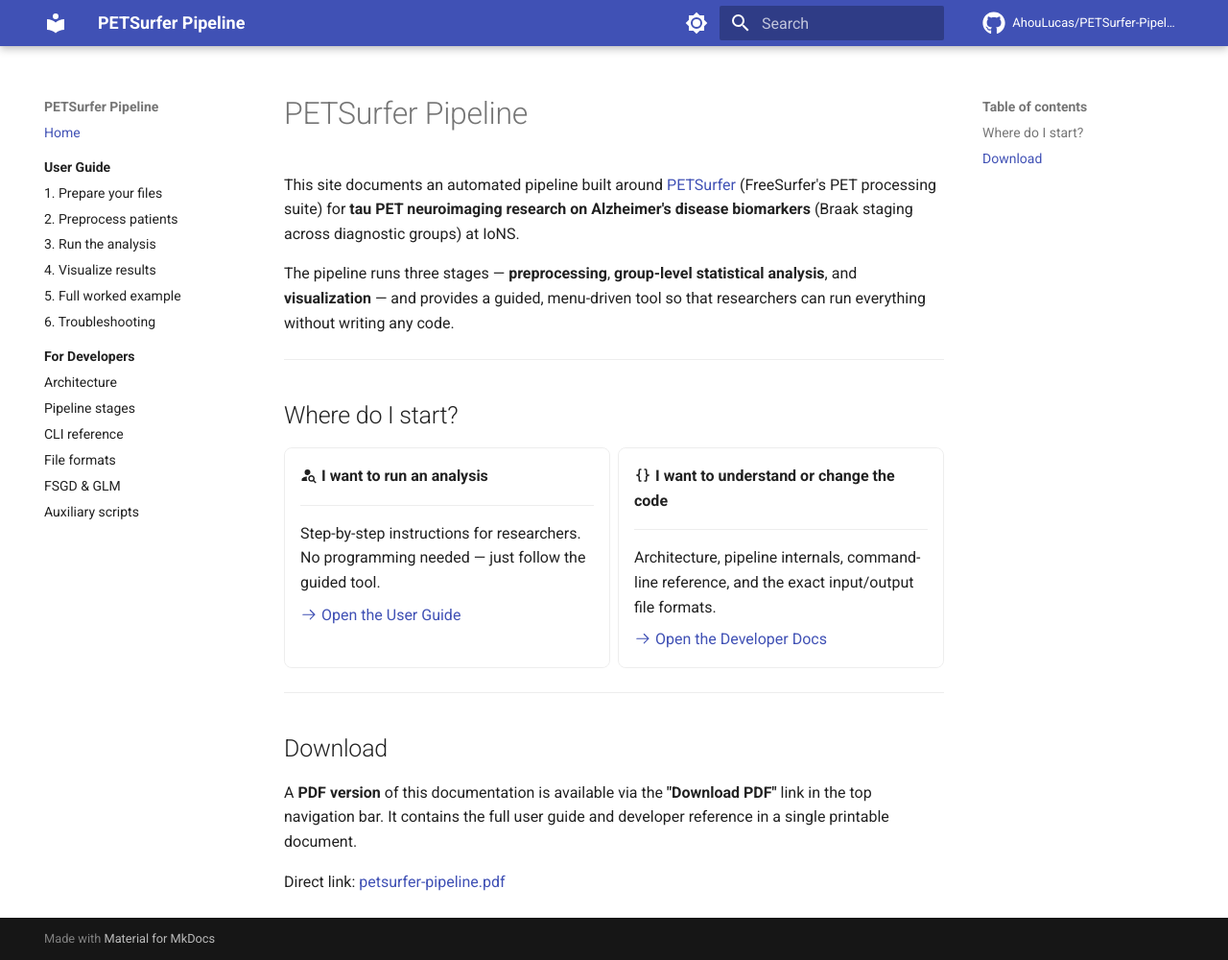
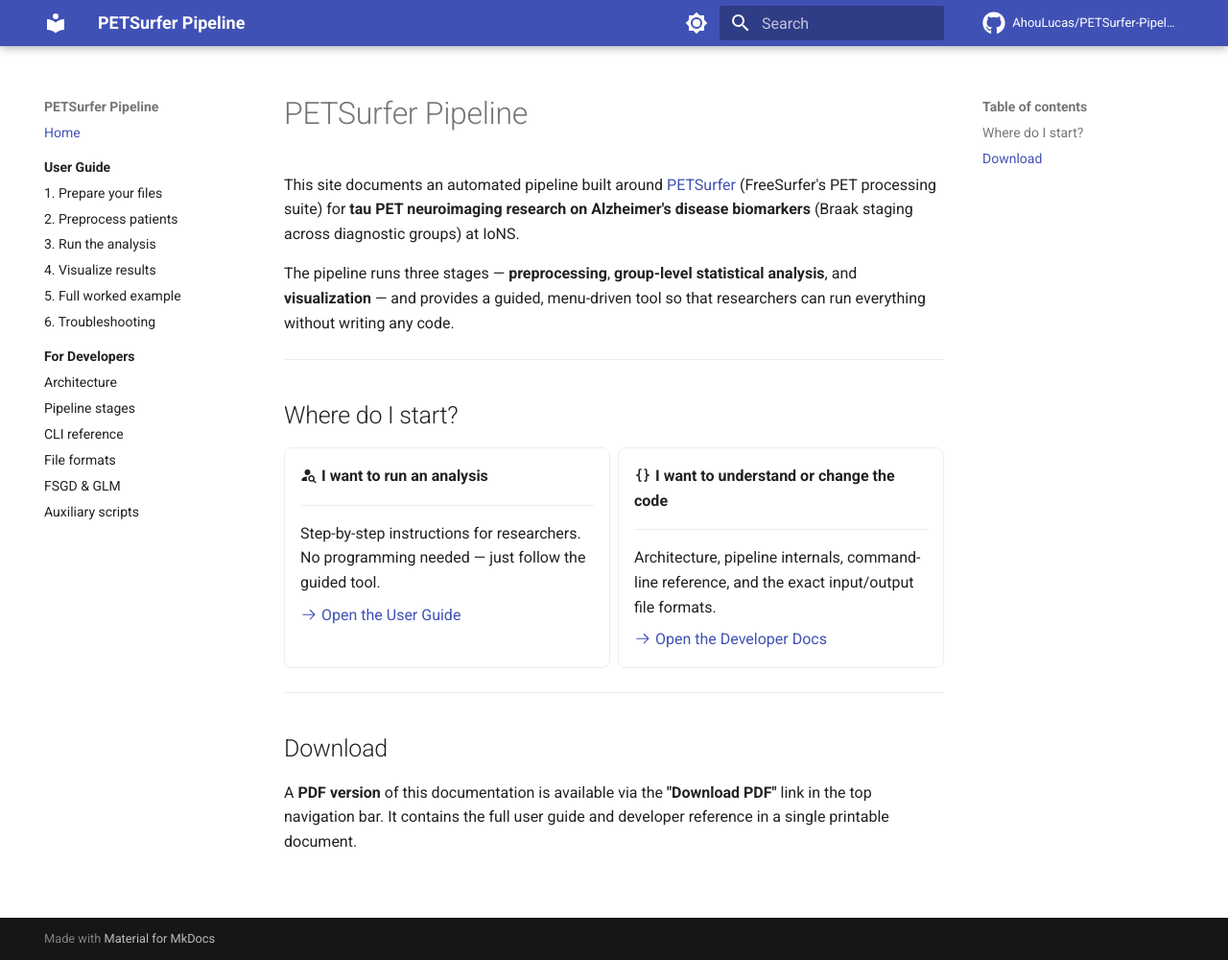
Before and after one commit to AhouLucas/PETSurfer-Pipeline, an MkDocs documentation site: the page built from docs/index.md, in a window 1280 px wide and 1000 px high. Shown: the whole window at 96% size. Built offline with MkDocs 1.6.1 and Material for MkDocs 9.7.7, drawn with Linux system fonts in a browser that asks for light colours; comment, search, counter and statistics services are not loaded.

Commit message:
Fixed PDF export

```diff
--- a/docs/index.md
+++ b/docs/index.md
@@ -42,5 +42,3 @@ that researchers can run everything without writing any code.
 A **PDF version** of this documentation is available via the **"Download PDF"**
 link in the top navigation bar. It contains the full user guide and developer
 reference in a single printable document.
-
-Direct link: [petsurfer-pipeline.pdf](pdf/petsurfer-pipeline.pdf)
--- a/mkdocs.yml
+++ b/mkdocs.yml
@@ -69,8 +69,6 @@ plugins:
       author: Lucas Ahou
       cover_title: PETSurfer Pipeline
       cover_subtitle: User guide and developer reference
-      output_path: pdf/petsurfer-pipeline.pdf
-      enabled_if_env: ENABLE_PDF_EXPORT
 
 markdown_extensions:
   - admonition
```
